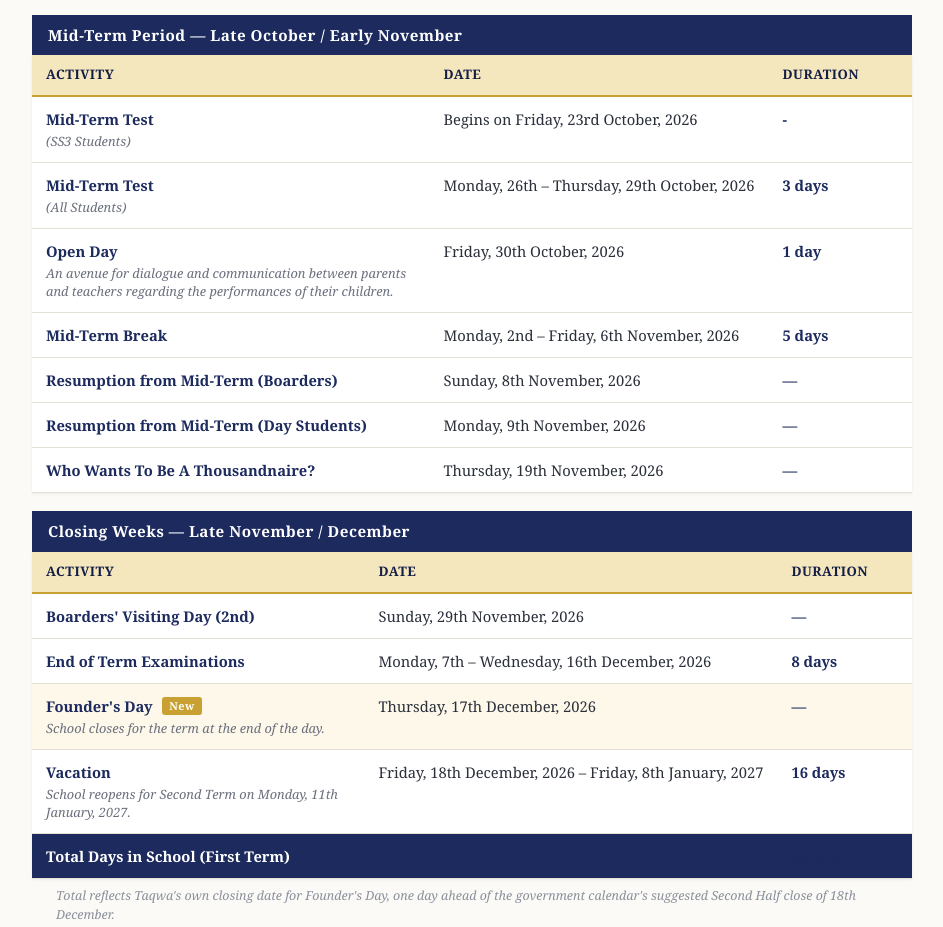
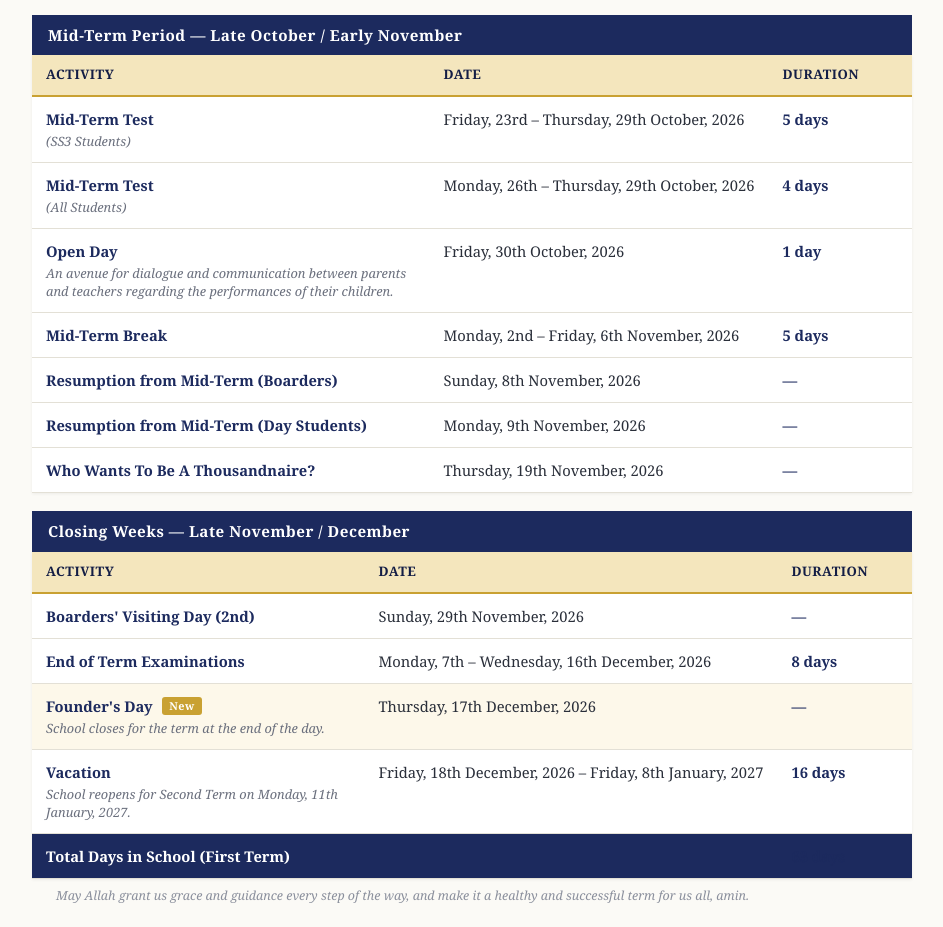
Before and after one commit to khallaad/firstTerm2026-2027Calendar, a plain HTML site: page index.html in a window 1280 px wide. Shown: the part 1602-2529 px from the top of the page, without its empty margins (168-1111 px from the left). Drawn offline with Linux system fonts and the light colour scheme.

Commit message:
Revise event dates and durations in index.html
Updated dates and durations for Mid-Term Test and Open Day.

```diff
--- a/index.html
+++ b/index.html
@@ -264,13 +264,13 @@
     <tbody>
       <tr>
         <td class="desc"><strong>Mid-Term Test</strong><small>(SS3 Students)</small></td>
-        <td class="date">Begins on Friday, 23rd October, 2026</td>
-        <td class="dur">-</td>
+        <td class="date">Friday, 23rd – Thursday, 29th October, 2026</td>
+        <td class="dur">5 days</td>
       </tr>
 		<tr>
         <td class="desc"><strong>Mid-Term Test</strong><small>(All Students)</small></td>
         <td class="date">Monday, 26th – Thursday, 29th October, 2026</td>
-        <td class="dur">3 days</td>
+        <td class="dur">4 days</td>
       </tr>
       <tr>
         <td class="desc"><strong>Open Day</strong>
@@ -340,9 +340,8 @@
     </tfoot>
   </table>
   <p style="margin:8px 24px 0;font-size:.78rem;color:#8a8f9c;font-style:italic;">
-    Total reflects Taqwa's own closing date for Founder's Day, one day ahead of the government calendar's
-    suggested Second Half close of 18th December.
-  </p>
+    May Allah grant us grace and guidance every step of the way, and make it a healthy and successful term for us all, amin.
+    </p>
 
   <div class="notes">
     <h3>Notes</h3>
```
